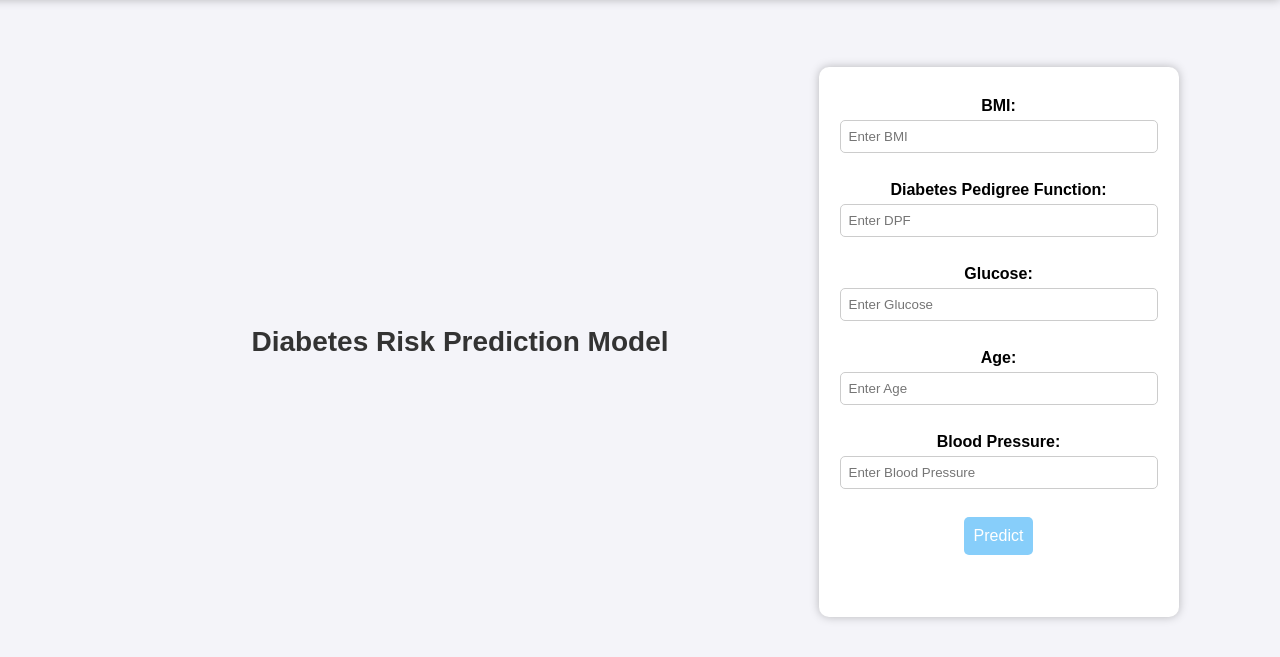
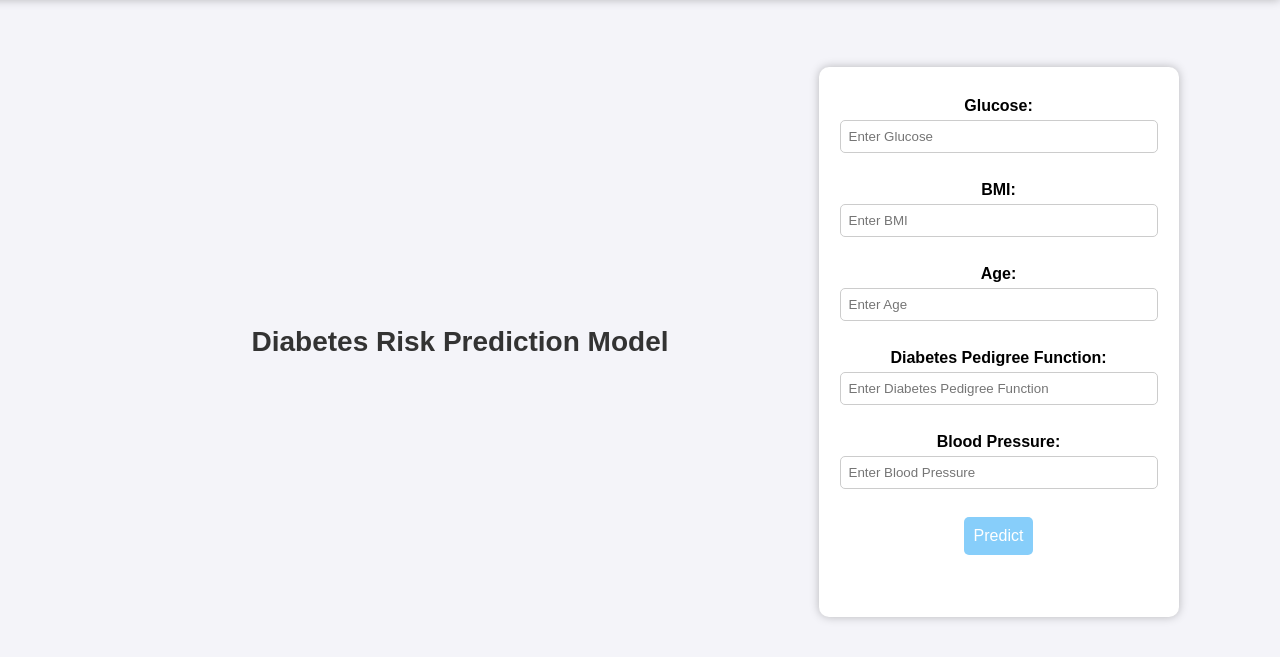
Before and after one commit to ssooraj004/AISC-SQ2024-Beginner-Project, a Flask app: page / in a window 1280 px wide. Shown: the part 58-715 px from the top of the page. Run offline with Flask 3, Linux system fonts and the light colour scheme; parts of the project's set-up code (start-up, migrations or seed data) failed here and were passed over.

Commit message:
fix feature order

```diff
--- a/templates/index.html
+++ b/templates/index.html
@@ -18,17 +18,17 @@
         <h1>Diabetes Risk Prediction Model</h1>
 
         <div class="container">
+            <label for="glucose">Glucose:</label>
+            <input type="number" id="glucose" placeholder="Enter Glucose">
+            <br>
             <label for="bmi">BMI:</label>
             <input type="number" id="bmi" placeholder="Enter BMI">
             <br>
-            <label for="dpf">Diabetes Pedigree Function:</label>
-            <input type="number" id="dpf" placeholder="Enter DPF">
-            <br>
-            <label for="glucose">Glucose:</label>
-            <input type="number" id="glucose" placeholder="Enter Glucose">
-            <br>
             <label for="age">Age:</label>
             <input type="number" id="age" placeholder="Enter Age">
+            <br>
+            <label for="dpf">Diabetes Pedigree Function:</label>
+            <input type="number" id="dpf" placeholder="Enter Diabetes Pedigree Function">
             <br>
             <label for="bloodPressure">Blood Pressure:</label>
             <input type="number" id="bloodPressure" placeholder="Enter Blood Pressure">
@@ -40,18 +40,18 @@
 
     <script>
         async function getPrediction() {
+            const glucose = document.getElementById('glucose').value.trim();
             const bmi = document.getElementById('bmi').value.trim();
+            const age = document.getElementById('age').value.trim();
             const dpf = document.getElementById('dpf').value.trim();
-            const glucose = document.getElementById('glucose').value.trim();
-            const age = document.getElementById('age').value.trim();
             const bloodPressure = document.getElementById('bloodPressure').value.trim();
 
-            if (!bmi || !dpf || !glucose || !age || !bloodPressure) {
+            if (!glucose || !bmi || !age || !dpf || !bloodPressure) {
                 alert("Please fill in all fields with valid numbers.");
                 return;
             }
 
-            const features = [parseFloat(bmi), parseFloat(dpf), parseFloat(glucose), parseFloat(age), parseFloat(bloodPressure)];
+            const features = [parseFloat(glucose), parseFloat(bmi), parseFloat(age), parseFloat(dpf), parseFloat(bloodPressure)];
 
             const response = await fetch('http://127.0.0.1:5000/predict', {  // Change this to your backend URL
                 method: 'POST',
```
Also changed, not shown: 4 other files.
